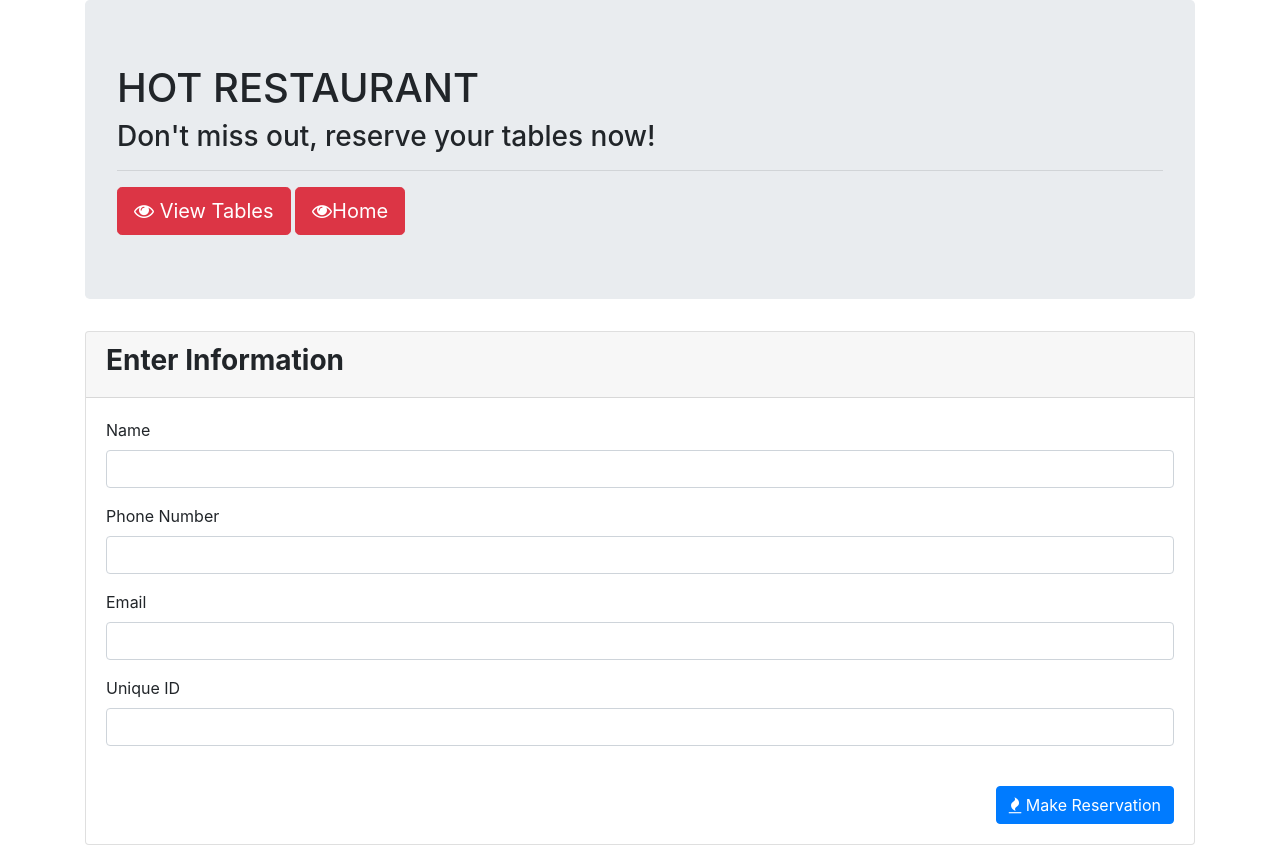
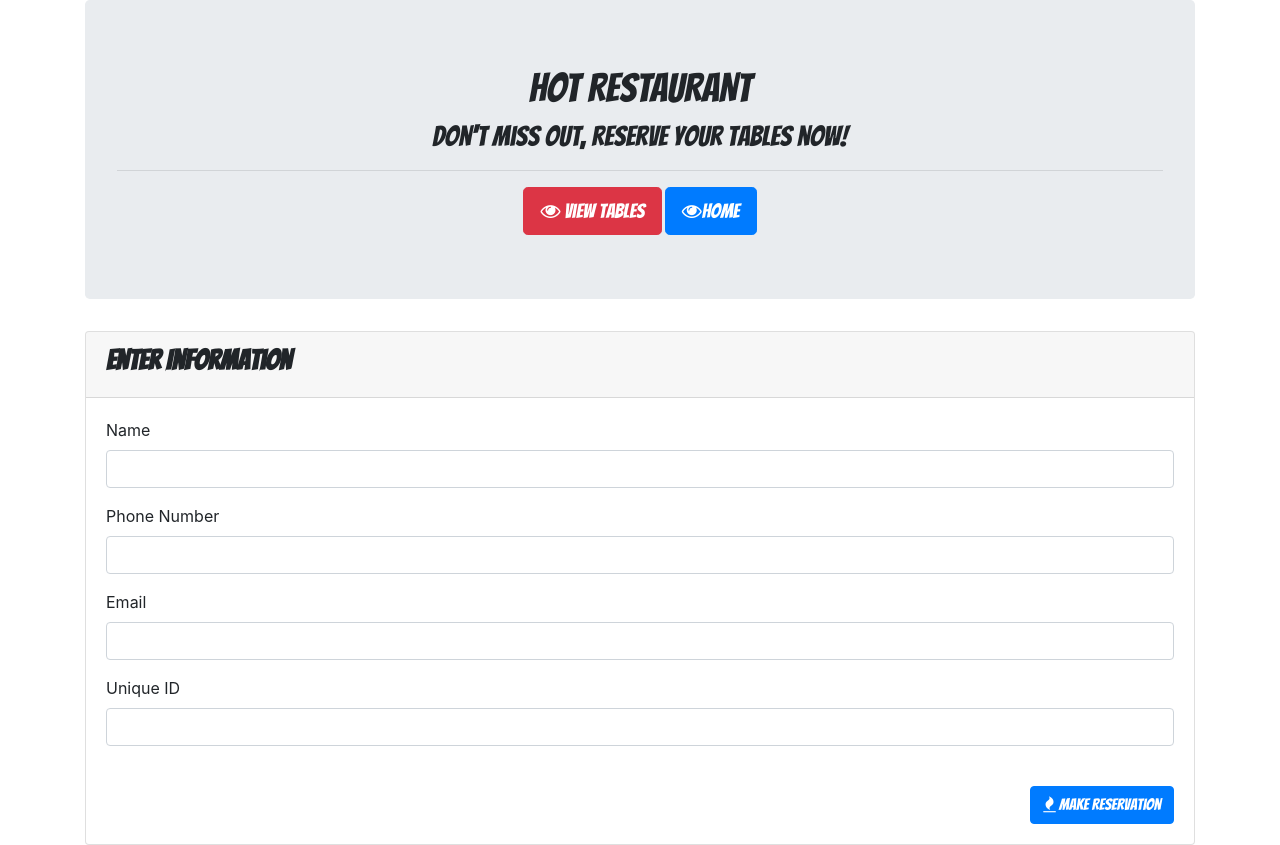
Before and after one commit to reservationApp-8/hotRestaurant, a plain HTML site: page index.html in a window 1280 px wide. Drawn offline with nearby package versions, Linux system fonts and the light colour scheme.

Commit message:
finished html

```diff
--- a/index.html
+++ b/index.html
@@ -5,6 +5,7 @@
     <title>Reservation Page</title>
     <link rel="stylesheet" href="https://maxcdn.bootstrapcdn.com/bootstrap/4.0.0/css/bootstrap.min.css">
     <link rel="stylesheet" href="https://stackpath.bootstrapcdn.com/font-awesome/4.7.0/css/font-awesome.min.css">
+    <link href="https://fonts.googleapis.com/css?family=Bangers&display=swap" rel="stylesheet">
     <script src="https://code.jquery.com/jquery.js"></script>
     <script src="https://maxcdn.bootstrapcdn.com/bootstrap/4.0.0/js/bootstrap.min.js"></script>
 
@@ -12,19 +13,20 @@
 
 <body>
     <div class="container">
-        <div class="jumbotron">
+        <div class="jumbotron text-center" style="font-family: 'Bangers', cursive;">
           <h1>HOT RESTAURANT</h1>
           <h3>Don't miss out, reserve your tables now!</h3>
           <hr>
           <a href="/"><button class="btn btn-danger btn-lg"><span class="fa fa-eye"></span> View Tables</button></a>
-          <a href="/"><button class="btn btn-danger btn-lg"><span class="fa fa-eye"></span>Home</button></a>
+          <a href="/"><button class="btn btn-primary btn-lg"><span class="fa fa-eye"></span>Home</button></a>
+
         </div>
         <div class="row">
 
           <div class="col-12">
 
             <div class="card">
-              <div class="card-header">
+              <div class="card-header" style="font-family: 'Bangers', cursive;">
                 <h3><strong>Enter Information</strong></h3>
               </div>
               <div class="card-body">
@@ -52,7 +54,7 @@
 
                 </form>
                 <br>
-                <div class="text-right">
+                <div class="text-right" style="font-family: 'Bangers', cursive;">
                   <button type="submit" class="btn btn-primary btn-md" id="add-btn"><span class="fa fa-fire"></span> Make Reservation</button>
                 </div>
               </div>
```
